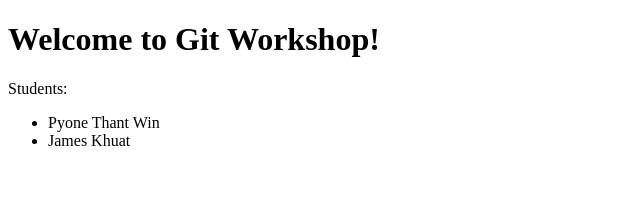
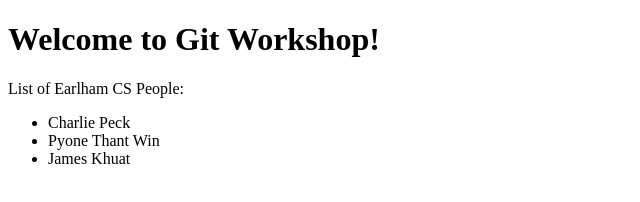
Before and after one commit to pwin17/git_workshop_demo, a plain HTML site: page index.html in a window 1280 px wide. Shown: the whole page, without its empty margins (0-640 px from the left). Drawn offline with Linux system fonts and the light colour scheme.

Commit message:
add Charlie

```diff
--- a/index.html
+++ b/index.html
@@ -5,8 +5,9 @@
 </head>
 <body>
     <h1> Welcome to Git Workshop!</h1>
-    <p1> Students:</p1>
+    <p1> List of Earlham CS People:</p1>
     <ul>
+        <li>Charlie Peck</li>
         <li>Pyone Thant Win</li>
         <li>James Khuat</li>
     </ul>
```
